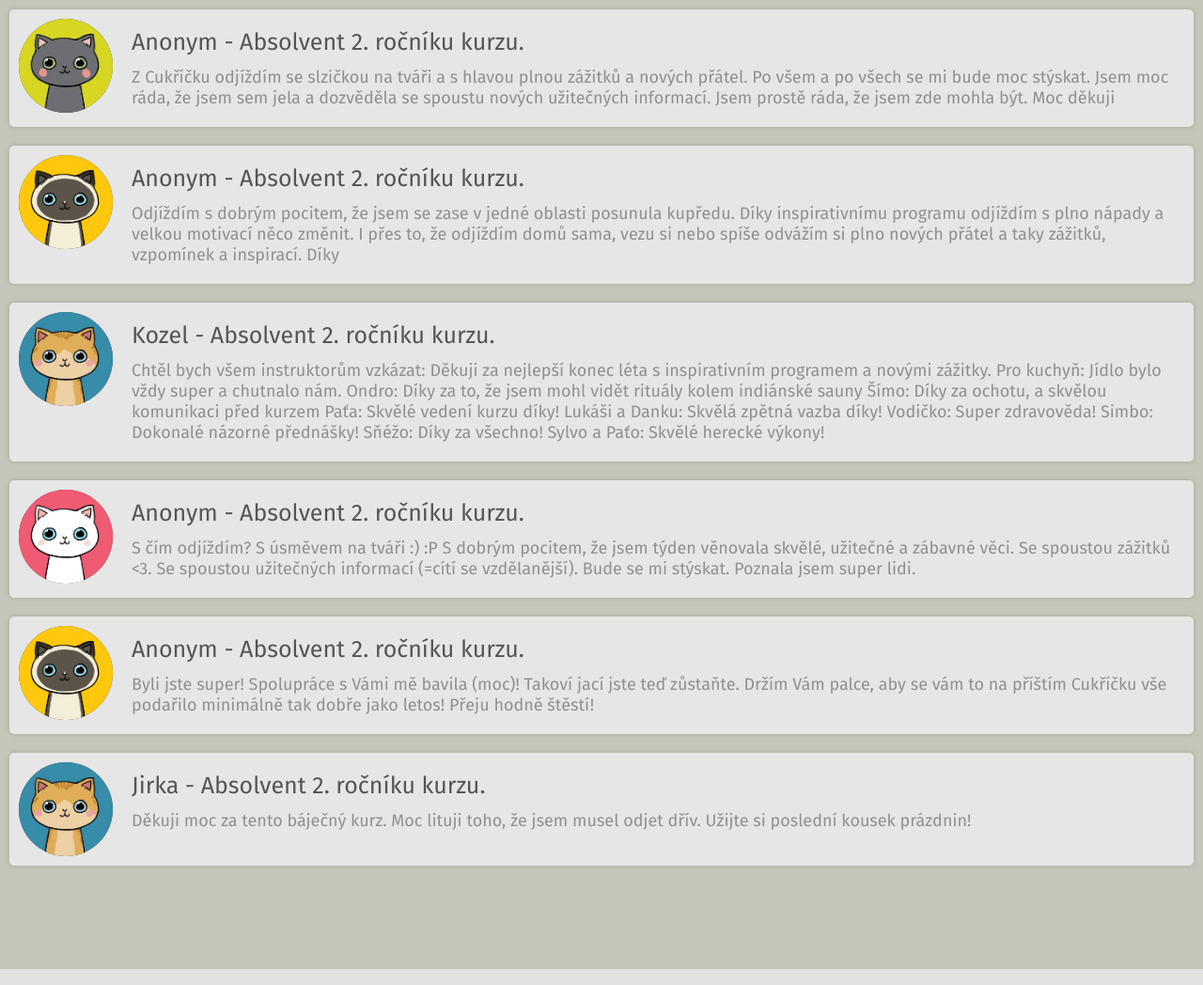
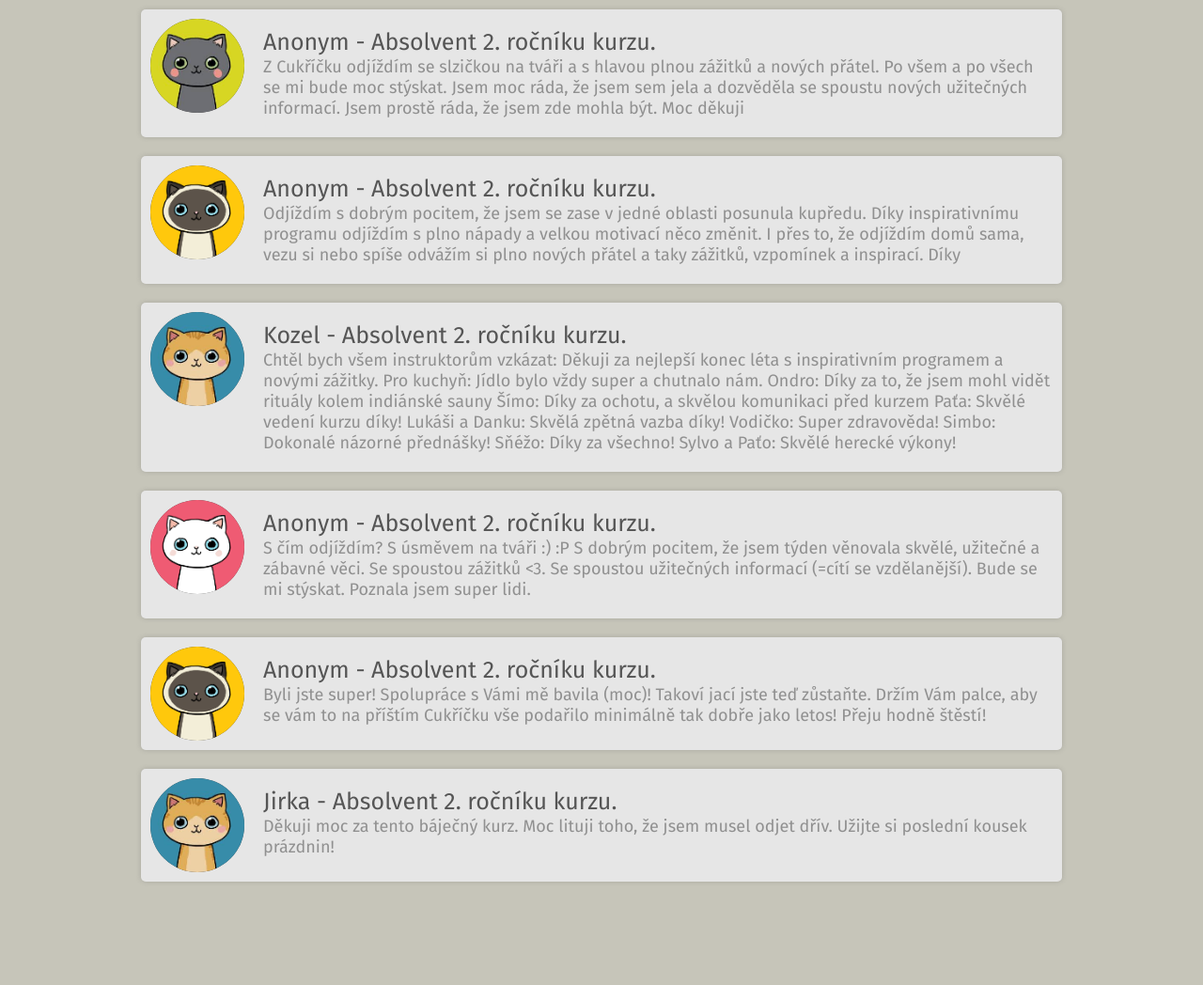
Before and after one commit to prochazo/RK-sugar, a PHP site: page /recenze.php in a window 1280 px wide. Shown: the part 88-1136 px from the top of the page at 94% size. Run offline with PHP 8.4, Linux system fonts and the light colour scheme.

Commit message:
Vyčištění kódu recenzí

```diff
--- a/css/recenze.css
+++ b/css/recenze.css
@@ -1,40 +1,26 @@
 .recenze {
     background: #C6C5B9;
-}
-
-    .recenze__title {
-        padding: 50px 0;
-        font-size: 40px;
-        margin: 0;
-        color: #FDFDFF;
 }
 
 .recenze__wrapper {
     display: flex;
     flex-wrap: wrap;
     padding-bottom: 100px;
+    width: 1000px;
+    margin: 0 auto;
 }
 
-    .recenze__card {
+.recenze__item {
+    display: flex;
     position: relative;
     background: #E6E6E6;
     box-shadow: 0 0 5px 0px rgba(101, 101, 101, 0.3);
     border-radius: 5px;
     overflow: hidden;
-    }
-        .recenze__card__wraper {
-            width: 100%;
-            margin: 0px;
-            box-sizing: border-box;
-            padding: 10px;
-
-        }
-        .recenze__card__head {
-            display: flex;
-            position: relative;
+    margin: 10px;
 }
 
-        .recenze__card__img {
+.recenze__item__img {
     position: relative;
     width: 100px;
     height: 100px;
@@ -43,7 +29,8 @@
     border-radius: 50%;
     overflow: hidden;
 }
-            .recenze__card__img img {
+
+.recenze__item__img > img {
     margin: 0;
     position: absolute;
     top: 0%;
@@ -52,11 +39,13 @@
     height: 100%;
 
 }
-        .recenze__card__title {
+
+.recenze__item__body {
     flex: 1;
     margin: 20px 10px;
 }
-            .recenze__card__title__name {
+
+.recenze__item__name {
     text-align: left;
     font-family: "Fira Sans" , sans serif;
     font-size: 25px;
@@ -64,72 +53,10 @@
     margin: 0;
     font-weight: 400;
 }
-            .recenze__card__title__nickname {
-                text-align: left;
-                font-family: "Fira Sans" , sans serif;
-                font-size: 22px;
-                color: #888;
-                margin-bottom: 0.5em;
-            }
-            .recenze__card__title__town {
+
+.recenze__item__content {
     text-align: left;
     font-family: "Fira Sans" , sans serif;
     font-size: 18px;
     color: #909090;
 }
-        .recenze__card__details-button {
-            width: 50px;
-            display: block;
-            border: none;
-            background: #DADADA;
-            color: #ABABAB;
-            font-size: 45px;
-            margin: 0;
-            padding: 0;
-            cursor: pointer;
-        }
-            .recenze__card__details-button:hover {
-                background: #C5C5C5;
-            }
-            .recenze__card__details-button:focus {
-                outline: none;
-                background: #EAEAEA;
-            }
-        .recenze__card__body {
-            display: none;
-            padding: 20px;
-            background: #62929E;
-            border-top: 1px solid #A5A5A5;
-        }
-            .recenze__card__body h3 {
-                margin: 0;
-                padding: 0;
-                font-family: "Fira Sans" , sans serif;
-                font-size: 18px;
-                color: #FDFDFF;
-                margin-top: 10px;
-            }
-            .recenze__card__body p {
-                margin: 0;
-                padding: 0;
-                text-align: left;
-                font-family: "Fira Sans" , sans serif;
-                font-size: 16px;
-                color: #FDFDFF;
-            }
-            .recenze__card__body ul {
-                margin: 0;
-                list-style: none;
-                padding-left: 1em;
-            }
-            .recenze__card__body li {
-                margin: 0;
-                font-family: "Fira Sans" , sans serif;
-                font-weight: 300;
-                font-size: 16px;
-                color: #FDFDFF;
-                margin: 5px;
-            }
-            .recenze__card__body li:before {
-                content: "- ";
-            }
--- a/js/recenze.js
+++ /dev/null
@@ -1,20 +0,0 @@
-+function()
-{
-    var cards = $(".recenze__card");
-
-    function initializeCard(card)
-    {
-        var button = card.find(".recenze__card__details-button");
-        var body = card.find(".recenze__card__body");
-
-        button.click(function()
-        {
-            body.slideToggle(500);
-        });
-    }
-
-    for (var i = 0; i < cards.length; i++)
-    {
-        initializeCard($(cards[i]));
-    }
-}();
--- a/parts/recenze.php
+++ b/parts/recenze.php
@@ -6,43 +6,23 @@ $people = require __DIR__ . "/../data/recenze.php";
 ?>
 
 <section class="recenze">
-    <div class="wrapper">
     <div class="recenze__wrapper">
 
         <?php foreach ($people as $person): ?>
-                <div class="recenze__card__wraper">
-                    <div class="recenze__card">
-                        <div class="recenze__card__head">
-                            <div class="recenze__card__img">
+            <div class="recenze__item">
+                <div class="recenze__item__img">
                     <img src="assets/tym/<?php echo $person["img"]; ?>">
                 </div>
-                            <div class="recenze__card__title">
-                                <h2 class="recenze__card__title__name">
+                <div class="recenze__item__body">
+                    <h2 class="recenze__item__name">
                         <?php echo $person["name"]; ?>
                     </h2>
-                                <div class="recenze__card__title__nickname">
-                                    <?php echo $person["nickname"]; ?>
-                                </div>
-                                <div class="recenze__card__title__town">
-                                    <?php echo $person["first"]; ?>
-                                </div>
-                            </div>
-                            <!--
-                            <button class="recenze__card__details-button">
-                                <span class="icon-info"></span>
-                            </button>
-                            -->
-                        </div>
-                        <div class="recenze__card__body">
-
-                            <p><?php echo $person["body"]; ?></p>
-
-
+                    <div class="recenze__item__content">
+                        <?php echo $person["content"]; ?>
                     </div>
                 </div>
             </div>
         <?php endforeach; ?>
 
     </div>
-    </div>
 </section>
--- a/recenze.php
+++ b/recenze.php
@@ -6,10 +6,9 @@
     <title>Recenze - Rádcovský kurz Cukříček</title>
 
     <link href='https://fonts.googleapis.com/css?family=Fira+Sans:400,300&subset=latin,latin-ext' rel='stylesheet' type='text/css'>
+    <link rel="stylesheet" type="text/css" href="assets/icomoon.css">
     <link rel="stylesheet" type="text/css" href="css/styles.css">
-    <link rel="stylesheet" type="text/css" href="css/index.css">
     <link rel="stylesheet" type="text/css" href="css/recenze.css">
-    <link rel="stylesheet" type="text/css" href="assets/icomoon.css">
 </head>
 <body>
 
@@ -21,8 +20,6 @@
     <?php include __DIR__ . "/parts/recenze.php"; ?>
 
     <?php include __DIR__ . "/parts/analytics.php"; ?>
-    <script src="js/jquery.min.js"></script>
-    <script src="js/recenze.js"></script>
 
 </body>
 </html>
```
Also changed, not shown: data/recenze.php (+13 -37 lines). Lines whose indentation alone changed are shown as unchanged.
